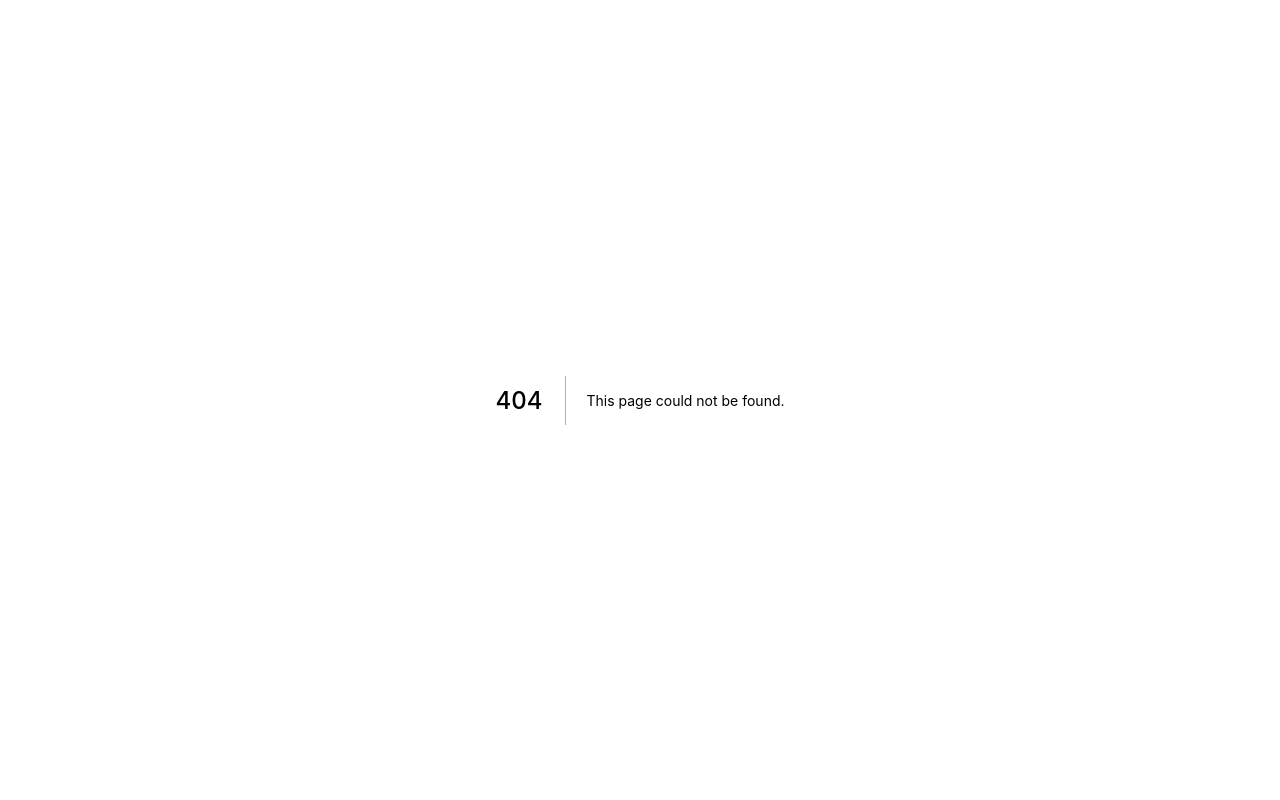
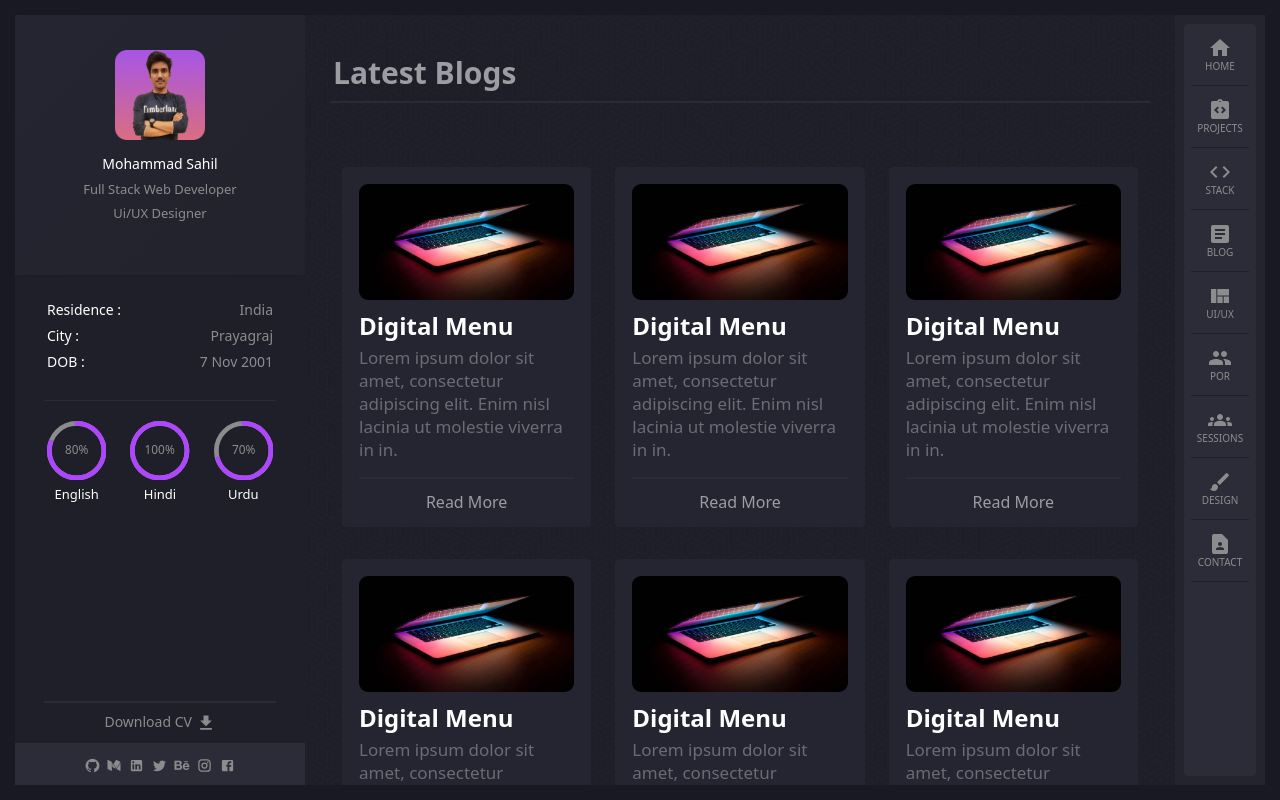
Before and after one commit to fly0305/portfolio-next.js-chakra, a Next.js app: page /blog in a window 1280 px wide. Before the commit this address had no page. Built offline with nearby package versions, Linux system fonts and the light colour scheme.

Commit message:
blog page completed

```diff
--- /dev/null
+++ b/components/Blog.tsx
@@ -0,0 +1,21 @@
+import React from 'react'
+import blogImg from '../public/blogImage.png'
+
+const Blog = () => {
+  return (
+    <div className="col-12 my-3 col-md-4 d-flex justify-content-center align-items-center">
+        <div className="blog_container_blog_card">
+            <img src={blogImg.src} alt="Blog Image" />
+            <h3>Digital Menu</h3>
+            <p>Lorem ipsum dolor sit amet, consectetur adipiscing elit. Enim nisl lacinia ut molestie viverra in in. </p>
+            <a href="#" target='_blank' className='text-decoration-none'>
+            <div className="buttons_blogCard text-center">
+                Read More
+            </div>
+            </a>
+        </div>
+    </div>
+  )
+}
+
+export default Blog
--- /dev/null
+++ b/pages/blog.tsx
@@ -0,0 +1,34 @@
+import Button from "@mui/material/Button"
+import styless from '../styles/Home.module.css'
+import styles from '../styles/Blog.module.css'
+import Layout from '../components/Layout'
+import Blog from "../components/Blog"
+
+export default function Home() {
+
+  return (
+    <>
+      <Layout>
+          <div className={styless.home_container_container} style={{marginTop: "-20px"}}>
+            <div className={styles.blog_container}>
+              <h2>Latest Blogs</h2>
+                <div className="blog_container_blog">
+                    <div className="row mx-auto my-5">
+                        <Blog/>
+                        <Blog/>
+                        <Blog/>
+                        <Blog/>
+                        <Blog/>
+                        <Blog/>
+                    </div>
+                </div>
+                <div className="home_footer">
+                  <p>Made with 💜 By Mohammad Sahil | © 2022</p>
+                  <p>Email: sahilmejakhas@gmail.com</p>
+            </div>
+            </div>
+          </div>
+      </Layout>
+    </>
+  )
+}
--- /dev/null
+++ b/styles/Blog.module.css
@@ -0,0 +1,21 @@
+.blog_container{
+    width: 100%;
+    /* background-color: red; */
+}
+.blog_container > h2{
+    font-weight: 800;
+    font-size: 30px;
+    line-height: 36px;
+    color: #9C9CA2;
+    padding: 10px 3px 12px 3px;
+    position: relative;
+  }
+  .blog_container > h2::after{
+      position: absolute;
+      bottom: 0;
+      left: 0px;
+      width: 100%;
+      height: 2px;
+      content: '';
+      background-color: #2B2B34;
+  }
--- a/styles/globals.css
+++ b/styles/globals.css
@@ -100,3 +100,54 @@ a {
   margin-left: auto;
   margin-right: 0;
 }
+
+/* blogs page blog styling  */
+
+.blog_container_blog_card{
+  width: 100%;
+  padding: 17px;
+  background: #252532;
+  border-radius: 4.5px;
+  color: #8C8C8E;
+}
+.blog_container_blog_card > img{
+  width: 100%;
+  border-radius: 9px;
+}
+.blog_container_blog_card > h3{
+  font-weight: 800;
+  font-size: 24px;
+  line-height: 24px;
+  color: #FFFFFF;
+  margin-top: 14px;
+}
+.blog_container_blog_card > p{
+  font-size: 17px;
+  line-height: 23px;
+  color: #9c9ca296;
+}
+.blog_container_blog_card > a{
+  color: #9C9CA2;
+}
+.blog_container_blog_card > a:hover{
+  color: #9C9CA2;
+}
+.blog_container_blog_card > a:hover .buttons_blogCard{
+  color: #9C9CA2;
+  background-color: #0000000c;
+}
+.buttons_blogCard{
+  /* background: rgba(30, 30, 40, 0.8); */
+  margin: 0 -17px -17px -17px;
+  padding: 13px;
+  position: relative;
+}
+.buttons_blogCard::before{
+  content: '';
+  position: absolute;
+  top: 0;
+  left: 17px;
+  width: calc(100% - 34px);
+  height: 2px;
+  background-color: #2B2B34;
+}
```
Also changed, not shown: public/blogImage.png (added).
